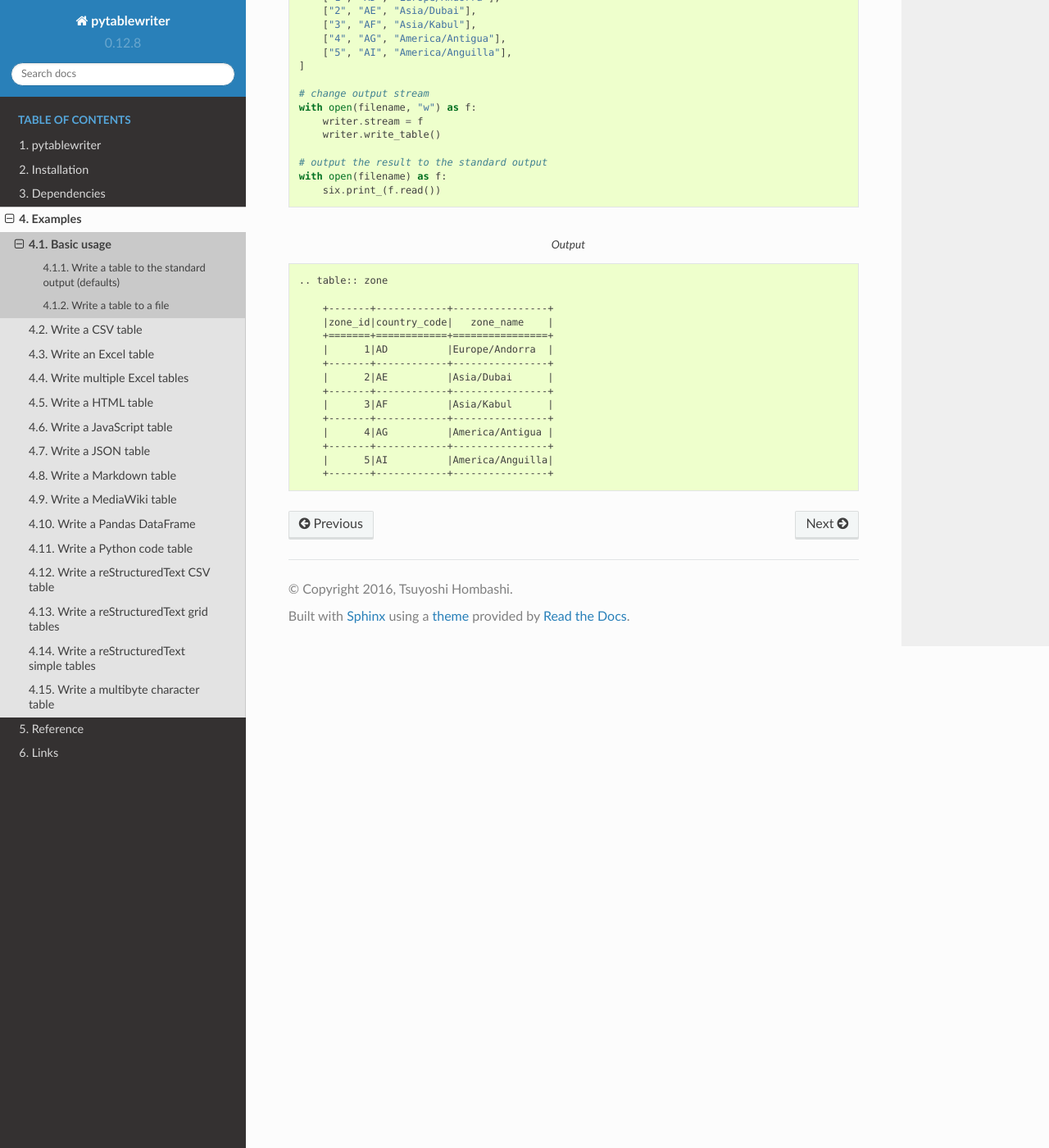
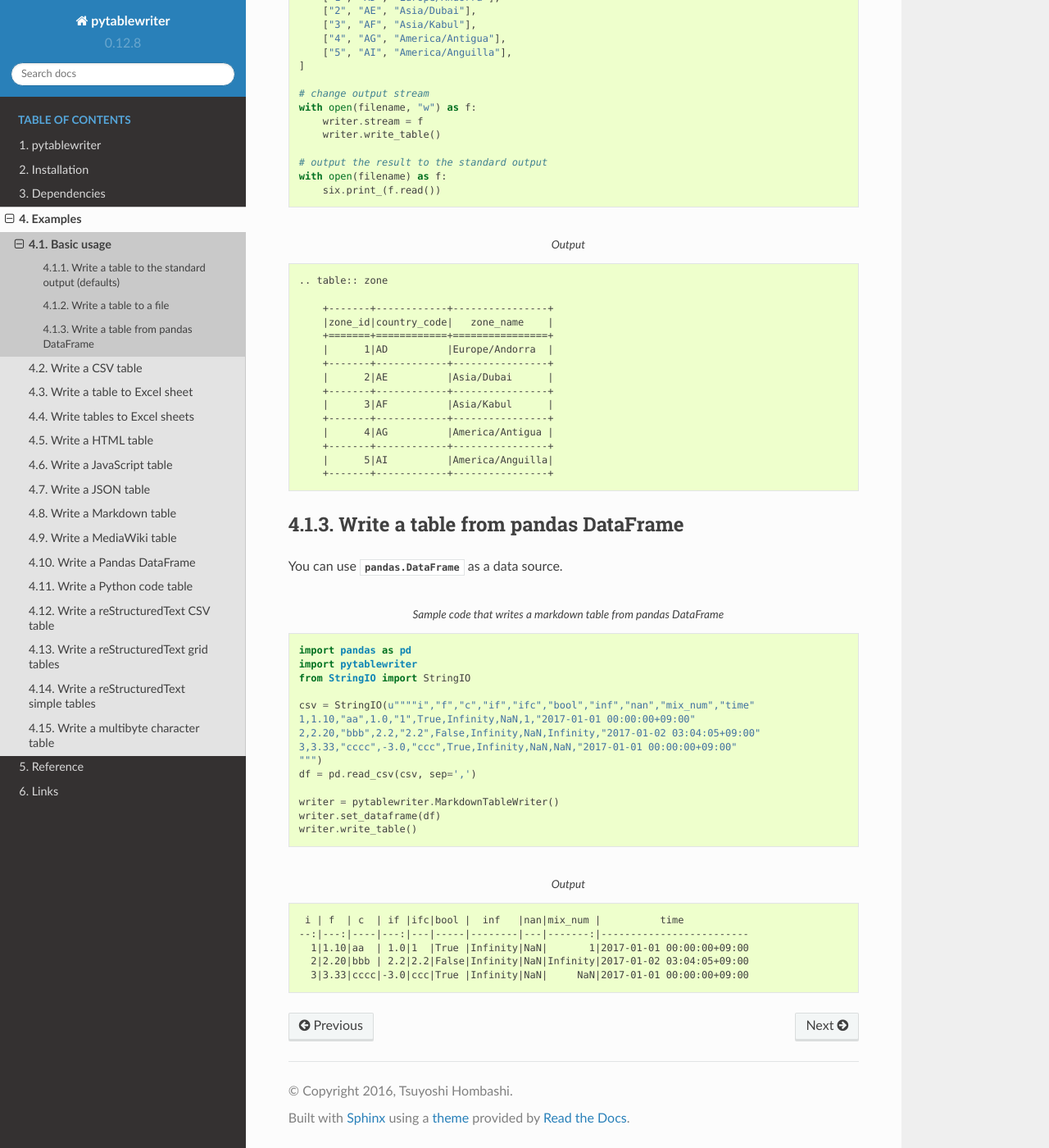
Before and after one commit to thombashi/pytablewriter, a Sphinx documentation site: the page built from docs/pages/examples/basic.rst, in a window 1280 px wide and 1400 px high, scrolled down 1508 px. Shown: the whole window at 82% size. Built offline with Sphinx 7.4.7 and the Read the Docs theme 2.0.0, drawn with Linux system fonts in a browser that asks for light colours; pages that are not in the unit, such as notebooks, are missing from menus; some of the changed text lies outside the part shown.

Commit message:
Update docs

```diff
--- a/docs/pages/examples/basic.rst
+++ b/docs/pages/examples/basic.rst
@@ -3,21 +3,20 @@ Basic usage
 
 Basic usage of the ``pytablewriter`` is as follows:
 
-1. Create a writer instance that corresponds to the format you want to output
+1. Create a writer instance that corresponds to the format you want to write
 2. Assign a value to instance variables (such as |table_name|/|header_list|/|value_matrix|) of the writer
 3. Call the ``write_table`` method
 
-Next examples are write a table to the standard output/a file
-with reStructuredText format.
+Next examples show how to write a table to the standard output/file with reStructuredText format.
 
 Write a table to the standard output (defaults)
 ~~~~~~~~~~~~~~~~~~~~~~~~~~~~~~~~~~~~~~~~~~~~~~~~~~~~
 
-The standard output is the default stream of writers
+The standard output is the default output stream of writers
 (except the |ExcelXlsxTableWriter|).
 
 .. code-block:: python
-    :caption: Sample code
+    :caption: Sample code that writes a table to stdout
 
     import pytablewriter
 
@@ -58,11 +57,11 @@ The standard output is the default stream of writers
 Write a table to a file
 ~~~~~~~~~~~~~~~~~~~~~~~~~~~~~~~~~~~~~~~~
 
-You can change the output stream if you set the |stream| attribute.
+You can change the output stream if you set the |stream| attribute of a writer.
 This example will write a table to a ``sample.rst`` file.
 
 .. code-block:: python
-    :caption: Sample code
+    :caption: Sample code that writes a table to a file
 
     import six
     import pytablewriter
@@ -108,3 +107,7 @@ This example will write a table to a ``sample.rst`` file.
         +-------+------------+----------------+
         |      5|AI          |America/Anguilla|
         +-------+------------+----------------+
+
+
+
+.. include:: from_pandas_dataframe.rst
--- a/docs/pages/examples/excel.rst
+++ b/docs/pages/examples/excel.rst
@@ -1,6 +1,6 @@
 .. _example-excel-table-writer:
 
-Write an Excel table
+Write a table to Excel sheet
 -------------------------------------------
 
 |ExcelXlsxTableWriter| class can write a table to worksheet(s) in
@@ -9,7 +9,7 @@
 .. include:: exel_single_example.txt
 
 
-Write multiple Excel tables
+Write tables to Excel sheets
 -------------------------------------------
 
 .. code-block:: python
--- /dev/null
+++ b/docs/pages/examples/from_pandas_dataframe.rst
@@ -0,0 +1,8 @@
+.. _example-from-pandas-dataframe:
+
+Write a table from pandas DataFrame
+~~~~~~~~~~~~~~~~~~~~~~~~~~~~~~~~~~~~~~~~
+
+You can use :py:class:`pandas.DataFrame` as a data source.
+
+.. include:: from_pandas_dataframe_example.txt
--- /dev/null
+++ b/docs/pages/examples/from_pandas_dataframe_example.txt
@@ -0,0 +1,28 @@
+
+.. code-block:: python
+    :caption: Sample code that writes a markdown table from pandas DataFrame
+
+    import pandas as pd
+    import pytablewriter
+    from StringIO import StringIO
+
+    csv = StringIO(u""""i","f","c","if","ifc","bool","inf","nan","mix_num","time"
+    1,1.10,"aa",1.0,"1",True,Infinity,NaN,1,"2017-01-01 00:00:00+09:00"
+    2,2.20,"bbb",2.2,"2.2",False,Infinity,NaN,Infinity,"2017-01-02 03:04:05+09:00"
+    3,3.33,"cccc",-3.0,"ccc",True,Infinity,NaN,NaN,"2017-01-01 00:00:00+09:00"
+    """)
+    df = pd.read_csv(csv, sep=',')
+
+    writer = pytablewriter.MarkdownTableWriter()
+    writer.set_dataframe(df)
+    writer.write_table()
+
+
+.. code-block:: none
+    :caption: Output
+
+     i | f  | c  | if |ifc|bool |  inf   |nan|mix_num |          time
+    --:|---:|----|---:|---|-----|--------|---|-------:|-------------------------
+      1|1.10|aa  | 1.0|1  |True |Infinity|NaN|       1|2017-01-01 00:00:00+09:00
+      2|2.20|bbb | 2.2|2.2|False|Infinity|NaN|Infinity|2017-01-02 03:04:05+09:00
+      3|3.33|cccc|-3.0|ccc|True |Infinity|NaN|     NaN|2017-01-01 00:00:00+09:00
```
Also changed, not shown: 1 other file.
